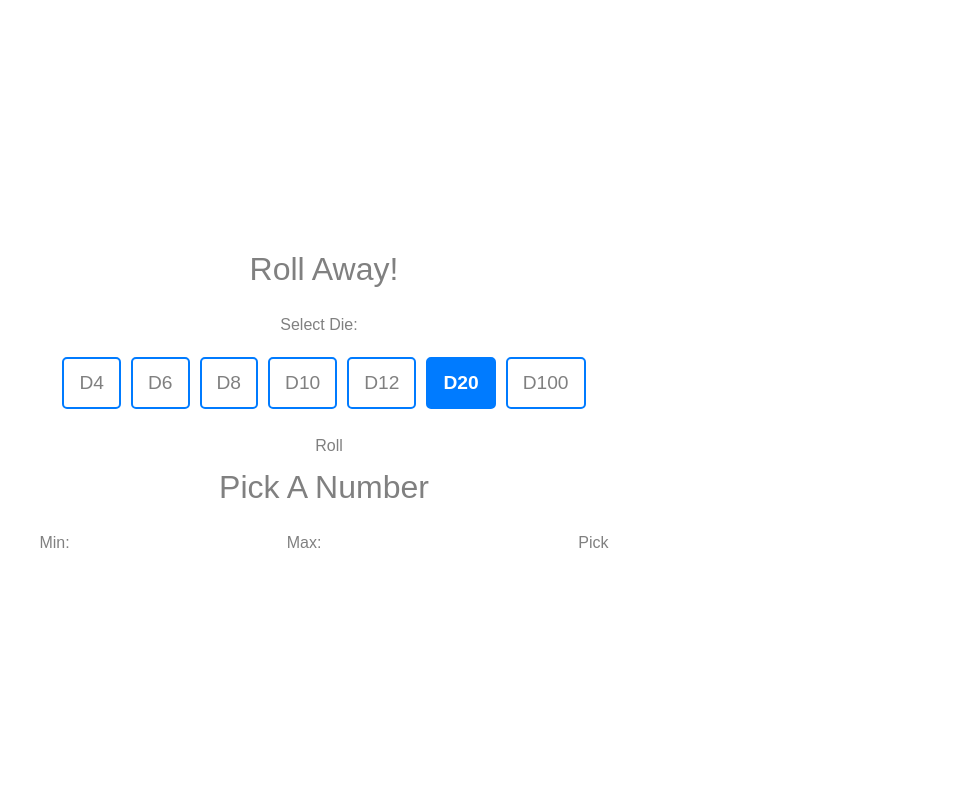
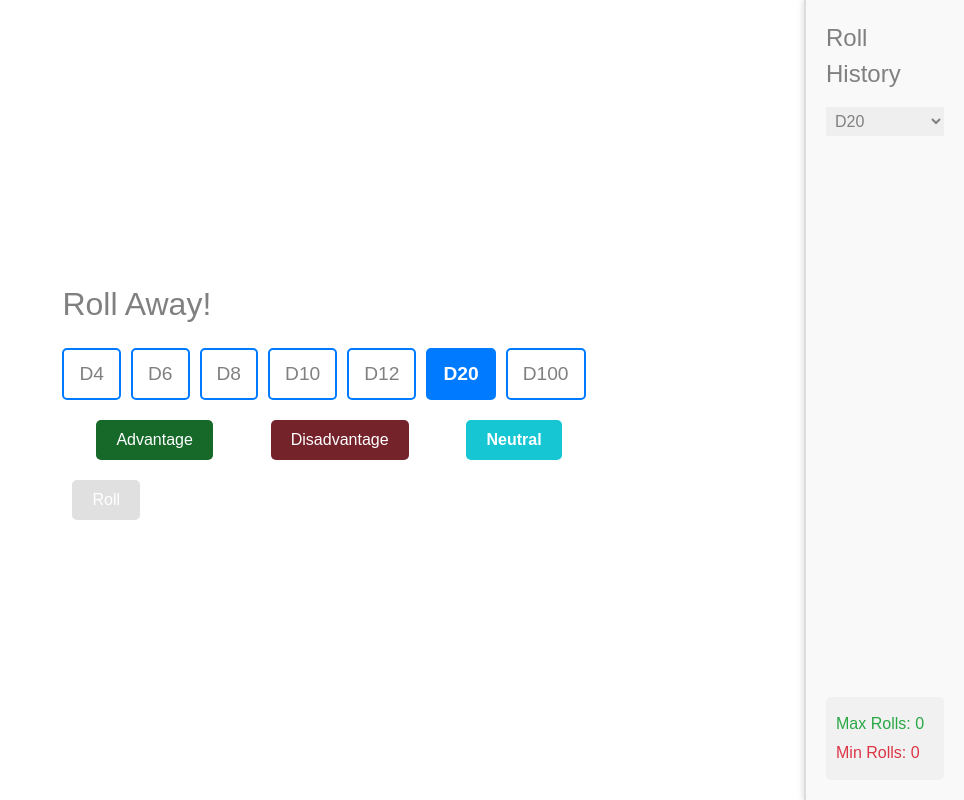
Before and after one commit to dakrushel/web_dev2_final_for_realzies, a Next.js app in the folder client/: page / in a window 1280 px wide. Shown: the whole page, without its empty margins (316-1280 px from the left). Built offline with nearby package versions, Linux system fonts and the light colour scheme.

Commit message:
Created advantage/disadvantage/neutral rolls as well as roll history.

```diff
--- a/client/app/components/RNGesus.js
+++ b/client/app/components/RNGesus.js
@@ -1,107 +1,152 @@
 import React, { useState } from 'react';
 import styles from './RNGesus.module.css';
+import Sidebar from './Sidebar';
 
 const RNGesus = () => {
   const [rollResult, setRollResult] = useState(null);
   const [selectedDie, setSelectedDie] = useState('d20');
-  const [min, setMin] = useState("");
-  const [max, setMax] = useState("");
-  const [result, setResult] = useState(null);
-  const [error, setError] = useState("");
+  const [rollMode, setRollMode] = useState('neutral');
+  const [otherRoll, setOtherRoll] = useState(null);
 
-  //Dice rolling logic
+  /* Store history and max/min count for each dice type */
+  const [rollHistories, setRollHistories] = useState({
+    d4: { rolls: [], maxCount: 0, minCount: 0 },
+    d6: { rolls: [], maxCount: 0, minCount: 0 },
+    d8: { rolls: [], maxCount: 0, minCount: 0 },
+    d10: { rolls: [], maxCount: 0, minCount: 0 },
+    d12: { rolls: [], maxCount: 0, minCount: 0 },
+    d20: { rolls: [], maxCount: 0, minCount: 0 },
+    d100: { rolls: [], maxCount: 0, minCount: 0 },
+  });
+
+  const diceOptions = ['d4', 'd6', 'd8', 'd10', 'd12', 'd20', 'd100'];
+
   const rollEm = (sides) => Math.floor(Math.random() * sides) + 1;
 
-  //For all your other RNG needs
-  const pickANumber = (min, max) => {
-    return Math.floor(Math.random() * (max - min + 1)) + min;
+  /* Function to handle the roll */
+  const handleRoll = () => {
+    const sides = parseInt(selectedDie.slice(1), 10);
 
+    let result;
+    let roll1, roll2;
+
+    /* Handle Advantage, Disadvantage, or Neutral roll */
+    if (rollMode === 'advantage') {
+      /* Roll twice and take the highest */
+      roll1 = rollEm(sides);
+      roll2 = rollEm(sides);
+      result = Math.max(roll1, roll2);
+      setOtherRoll({ roll1, roll2, selected: result === roll1 ? roll1 : roll2, mode: 'Advantage' });
+    } else if (rollMode === 'disadvantage') {
+      /* Roll twice and take the lowest */
+      roll1 = rollEm(sides);
+      roll2 = rollEm(sides);
+      result = Math.min(roll1, roll2);
+      setOtherRoll({ roll1, roll2, selected: result === roll1 ? roll1 : roll2, mode: 'Disadvantage' });
+    } else {
+      /* Normal roll (Neutral) */
+      result = rollEm(sides);
+      setOtherRoll(null);
     }
 
-  //Handle dice rolling
-  const handleRoll = () => {
-    const sides = parseInt(selectedDie.slice(1), 10); //should extract int from die type eg. d20
-    const result = rollEm(sides);
+    const isMax = result === sides;
+    const isMin = result === 1;
+
+    /* Prepare new roll object */
+    const newRoll = {
+      die: selectedDie,
+      result,
+      isMax,
+      isMin,
+    };
+
+    setRollHistories((prevHistories) => {
+      const currentHistory = prevHistories[selectedDie].rolls;
+      const newHistory = [newRoll, ...currentHistory].slice(0, 10);
+
+      const maxCount = prevHistories[selectedDie].maxCount + (isMax ? 1 : 0);
+      const minCount = prevHistories[selectedDie].minCount + (isMin ? 1 : 0);
+
+      return {
+        ...prevHistories,
+        [selectedDie]: {
+          rolls: newHistory,
+          maxCount,
+          minCount,
+        },
+      };
+    });
+
     setRollResult(result);
   };
 
-  //Handle random number generation
-  const handlePickANumber = () => {
-    try {
-      const minValue = parseInt(min, 10);
-      const maxValue = parseInt(max, 10);
-
-      if (isNaN(minValue) || isNaN(maxValue)) {
-        throw new Error("Error: enter a valid number for min and max");
-      }
-      if (minValue < 0 || maxValue < 0) {
-        throw new Error("Error: only positive integers are allowed")
-      }
-      if (min === max) {
-        throw new Error("Error: numbers cannot be equal")
-      }
-
-      let randNum = 0;
-      if (minValue > maxValue) {
-        randNum = pickANumber(maxValue, minValue);
-        setResult(randNum);
-        setError("");
-      }
-      randNum = pickANumber(minValue, maxValue);
-      setResult(randNum);
-      setError("");
-    } catch (err) {
-      setError(err.message);
-      setResult(null);
-    }
-  }
-
   return (
     <div className={styles.container}>
-      <div>
+      <div className={styles.mainContent}>
         <h1 className={styles.title}>Roll Away!</h1>
-      <p className={styles.label}>Select Die:</p>
         <ul className={styles.diceList}>
-        {['d4', 'd6', 'd8', 'd10', 'd12', 'd20', 'd100'].map((die) => (
-          <li key={die}
-          className={`${styles.die} ${selectedDie == die? styles.selected : ''}`}
-          onClick={() => setSelectedDie(die)}>
+          {diceOptions.map((die) => (
+            <li
+              key={die}
+              className={`${styles.die} ${selectedDie === die ? styles.selected : ''}`}
+              onClick={() => setSelectedDie(die)}
+            >
               {die.toUpperCase()}
             </li>
           ))}
         </ul>
-      <button onClick={handleRoll} className={styles.button}>Roll</button>
+
+        {/* Advantage/Disadvantage/Neutral Buttons */}
+        <div className={styles.rollModeButtons}>
+          <button
+            className={`${styles.button} ${rollMode === 'advantage' ? styles.selected : ''}`}
+            onClick={() => setRollMode('advantage')}
+          >
+            Advantage
+          </button>
+          <button
+            className={`${styles.button} ${rollMode === 'disadvantage' ? styles.selected : ''}`}
+            onClick={() => setRollMode('disadvantage')}
+          >
+            Disadvantage
+          </button>
+          <button
+            className={`${styles.button} ${rollMode === 'neutral' ? styles.selected : ''}`}
+            onClick={() => setRollMode('neutral')}
+          >
+            Neutral
+          </button>
+        </div>
+
+        <button onClick={handleRoll} className={styles.button}>
+          Roll
+        </button>
+
         {rollResult !== null && (
           <p className={styles.result}>
             You rolled a <strong>{selectedDie.toUpperCase()}</strong>: {rollResult}
           </p>
         )}
+
+        {/* Show both rolls for Advantage/Disadvantage */}
+        {otherRoll && (
+          <p className={styles.otherRollResult}>
+            {otherRoll.mode}: Roll 1 = {otherRoll.roll1}, Roll 2 = {otherRoll.roll2}. You got: {otherRoll.selected}.
+          </p>
+        )}
       </div>
 
-      <div>
-        <h1 className={styles.title}>Pick A Number</h1>
-        <label className={styles.label}>
-          Min:
-            <input type="number"
-              value={min}
-              onChange={(e) => setMin(e.target.value)}
-              className={styles.input} />
-        </label>
-        <label className={styles.label}>
-          Max:
-            <input type="number"
-              value={max}
-              onChange={(e) => setMax(e.target.value)}
-              className={styles.input} />
-        </label>
-        <button onClick={handlePickANumber} className='ml-10'>Pick</button>
-        {error && <p className='color red-500'>{error}</p>}
-        {result !== null && (
-          <p>Number between {min} and {max}: <strong>{result}</strong></p>
-        )}
-      </div>
+      {/* Sidebar Component */}
+      <Sidebar
+        rollHistory={rollHistories[selectedDie].rolls}
+        selectedDie={selectedDie}
+        setSelectedDie={setSelectedDie}
+        diceOptions={diceOptions}
+        maxCount={rollHistories[selectedDie].maxCount}
+        minCount={rollHistories[selectedDie].minCount}
+      />
     </div>
   );
 };
 
-export default RNGesus
+export default RNGesus;
--- a/client/app/components/RNGesus.module.css
+++ b/client/app/components/RNGesus.module.css
@@ -1,7 +1,54 @@
 .container {
-    text-align: center;
+  display: flex;
+  justify-content: space-between;
   padding: 20px;
   color: grey;
+}
+
+.mainContent {
+  flex: 1;
+  max-width: 700px;
+  margin: 0 auto;
+}
+
+.sidebar {
+  position: fixed;
+  right: 0;
+  top: 0;
+  width: 12.5vw;
+  height: 100vh;
+  background-color: #f9f9f9;
+  border-left: 2px solid #ddd;
+  padding: 20px;
+  box-shadow: -2px 0 5px rgba(0, 0, 0, 0.1);
+  overflow-y: auto;
+}
+
+.historyTitle {
+  font-size: 1.5rem;
+  margin-bottom: 15px;
+  color: grey;
+}
+
+.dropdown {
+  margin-bottom: 15px;
+  width: 100%;
+  padding: 5px;
+  font-size: 1rem;
+}
+
+.historyList {
+  list-style: none;
+  padding: 0;
+  margin: 0;
+}
+
+.historyItem {
+  background-color: #f1f1f1;
+  padding: 10px;
+  margin-bottom: 10px;
+  border-radius: 5px;
+  font-size: 1rem;
 }
 
 .title {
@@ -14,16 +61,20 @@
   margin-right: 10px;
 }
 
-  .select {
-    font-size: 1rem;
-    padding: 5px;
+.button {
+  margin-left: 10px;
+  padding: 10px 20px;
+  font-size: 1.25rem;
+  cursor: pointer;
+  background-color: #007BFF;
+  color: white;
+  border: none;
+  border-radius: 5px;
+  transition: background-color 0.3s ease;
 }
 
-  .button {
-    margin-left: 10px;
-    padding: 5px 10px;
-    font-size: 1rem;
-    cursor: pointer;
+.button:hover {
+  background-color: #0056b3;
 }
 
 .result {
@@ -60,3 +111,59 @@
   color: white;
   font-weight: bold;
 }
+
+.error {
+  color: red;
+  font-size: 1rem;
+}
+
+/* Style the Advantage, Disadvantage, and Neutral buttons */
+.rollModeButtons {
+  display: flex;
+  justify-content: space-around;
+  margin-bottom: 20px;
+}
+
+.button {
+  padding: 8px 20px;
+  font-size: 1rem;
+  cursor: pointer;
+  border-radius: 5px;
+  background-color: #e0e0e0;
+  transition: background-color 0.3s ease;
+}
+
+.button:hover {
+  background-color: #c0c0c0;
+}
+
+.selected {
+  background-color: #007bff;
+  color: white;
+  font-weight: bold;
+}
+
+
+.rollModeButtons button:nth-child(1) {
+  background-color: #17692a;
+}
+
+.rollModeButtons button:nth-child(2) {
+  background-color: #75232b;
+}
+
+.rollModeButtons button:nth-child(3) {
+  background-color: #124b83;
+}
+
+.rollModeButtons button.selected:nth-child(1) {
+  background-color: #2dc94e;
+}
+
+.rollModeButtons button.selected:nth-child(2) {
+  background-color: #dc3545;
+}
+
+.rollModeButtons button.selected:nth-child(3) {
+  background-color: #16c7d3;
+}
--- /dev/null
+++ b/client/app/components/RollHistory.js
@@ -0,0 +1,19 @@
+import React from 'react';
+import styles from './RollHistory.module.css';
+
+const RollHistory = ({ history }) => {
+  return (
+    <div className={styles.historyContainer}>
+      <h2>Roll History</h2>
+      <ul className={styles.historyList}>
+        {history.map((entry, index) => (
+          <li key={index}>
+            You rolled a <strong>{entry.die}</strong>: {entry.result}
+          </li>
+        ))}
+      </ul>
+    </div>
+  );
+};
+
+export default RollHistory;
--- /dev/null
+++ b/client/app/components/Sidebar.js
@@ -0,0 +1,50 @@
+import React from 'react';
+import styles from './Sidebar.module.css';
+
+const Sidebar = ({ rollHistory, selectedDie, setSelectedDie, diceOptions, maxCount, minCount }) => {
+  return (
+    <div className={styles.sidebar}>
+      <h2 className={styles.historyTitle}>Roll History</h2>
+
+      <select
+        value={selectedDie}
+        onChange={(e) => setSelectedDie(e.target.value)}
+        className={styles.dropdown}
+      >
+        {diceOptions.map((die) => (
+          <option key={die} value={die}>
+            {die.toUpperCase()}
+          </option>
+        ))}
+      </select>
+
+      {/* Scrollable list with only 10 entries visible */}
+      <div className={styles.scrollable}>
+        <ul className={styles.historyList}>
+          {rollHistory.map((roll, index) => (
+            <li
+              key={index}
+              className={`${styles.historyItem} ${
+                roll.isMax ? styles.maxRoll : roll.isMin ? styles.minRoll : ''
+              }`}
+            >
+              {roll.die.toUpperCase()} - {roll.result}
+            </li>
+          ))}
+        </ul>
+      </div>
+
+      {/* Max/Min Roll Counters */}
+      <div className={styles.counterContainer}>
+        <p className={styles.counterText}>
+          <span className={styles.maxRollCounter}>Max Rolls: {maxCount}</span>
+        </p>
+        <p className={styles.counterText}>
+          <span className={styles.minRollCounter}>Min Rolls: {minCount}</span>
+        </p>
+      </div>
+    </div>
+  );
+};
+
+export default Sidebar;
--- /dev/null
+++ b/client/app/components/Sidebar.module.css
@@ -0,0 +1,78 @@
+.sidebar {
+    position: fixed;
+    right: 0;
+    top: 0;
+    width: 12.5vw;
+    height: 100vh;
+    background-color: #f9f9f9;
+    border-left: 2px solid #ddd;
+    padding: 20px;
+    box-shadow: -2px 0 5px rgba(0, 0, 0, 0.1);
+    display: flex;
+    flex-direction: column;
+  }
+
+  .historyTitle {
+    font-size: 1.5rem;
+    margin-bottom: 15px;
+    color: grey;
+  }
+
+  .dropdown {
+    margin-bottom: 15px;
+    width: 100%;
+    padding: 5px;
+    font-size: 1rem;
+  }
+
+  .scrollable {
+    overflow-y: auto;
+    flex-grow: 1;
+    height: 100%;
+  }
+
+  .historyList {
+    list-style: none;
+    padding: 0;
+    margin: 0;
+  }
+
+  .historyItem {
+    background-color: #f1f1f1;
+    padding: 10px;
+    margin-bottom: 10px;
+    border-radius: 5px;
+    font-size: 1rem;
+    transition: background-color 0.3s ease;
+  }
+
+  .maxRoll {
+    background-color: #28a745;
+    color: white;
+    font-weight: bold;
+  }
+
+  .minRoll {
+    background-color: #dc3545;
+    color: white;
+    font-weight: bold;
+  }
+
+  .counterContainer {
+    margin-top: 10px;
+    padding: 10px;
+    background-color: #f1f1f1;
+    border-radius: 5px;
+  }
+
+  .counterText {
+    margin: 5px 0;
+  }
+
+  .maxRollCounter {
+    color: #28a745;
+  }
+
+  .minRollCounter {
+    color: #dc3545;
+  }
```
Lines whose indentation alone changed are shown as unchanged.
